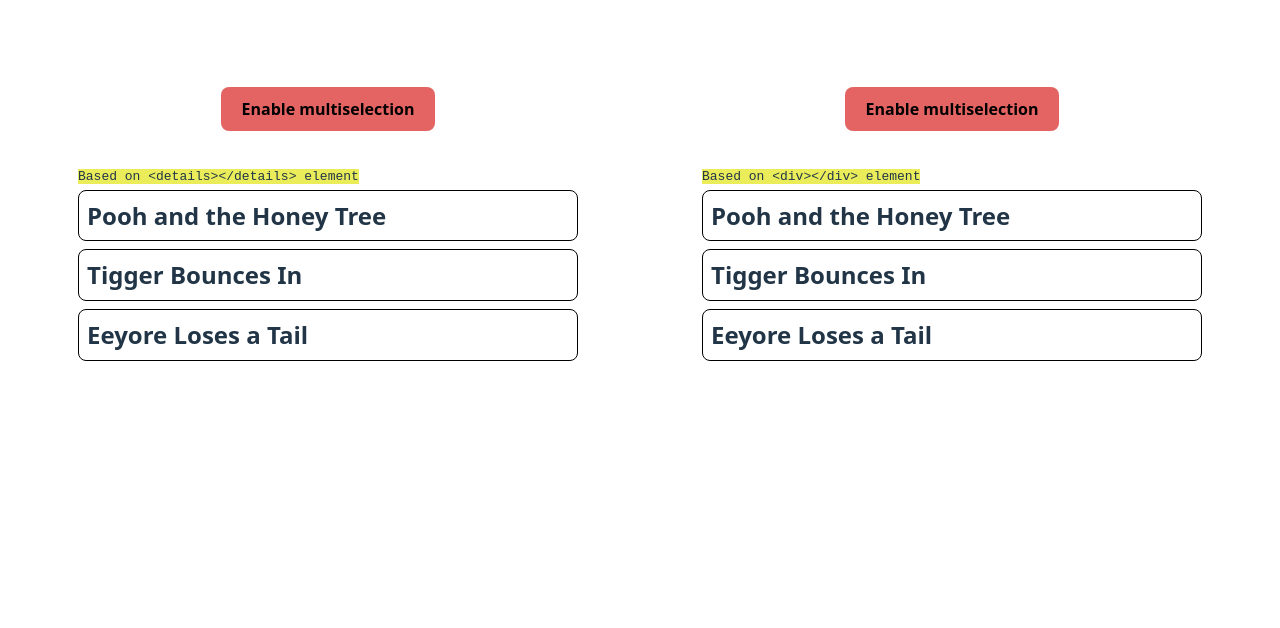
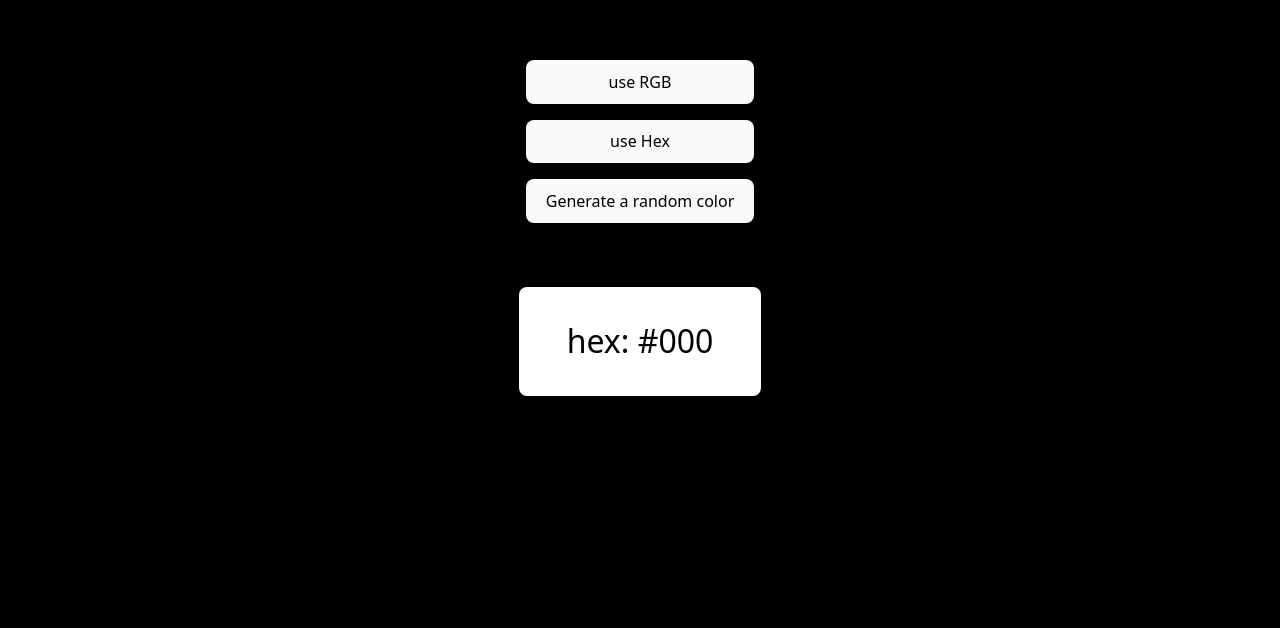
Before and after one commit to Jo-Ry/25-small-react-projects-WIP, a React (Vite) app: page / in a window 1280 px wide. Shown: the part 172-800 px from the top of the page. Built offline with nearby package versions, Linux system fonts and the light colour scheme.

Commit message:
project-2 = create a random color generator that can be switched between 'hex' or 'rgb'

```diff
--- a/src/App.scss
+++ b/src/App.scss
@@ -2,6 +2,7 @@
   Import projects here
 */
 @use './project-1/_accordion';
+@use './project-2/randomColorGenerator';
 
 
 /*
--- a/src/App.tsx
+++ b/src/App.tsx
@@ -1,10 +1,12 @@
 import './App.scss'
 import Accordion from './project-1/Accordion';
+import RandomColorGenerator from './project-2/RandomColorGenerator';
 
 function App() {
 
   return (
     <>
+      <RandomColorGenerator/>
       <Accordion/>
     </>
   )
--- /dev/null
+++ b/src/project-2/RandomColorGenerator.tsx
@@ -0,0 +1,129 @@
+import { useState } from 'react';
+import ComponentWrapper from '../components/ComponentWrapper';
+
+const RandomColorGenerator = () => {
+    const [color, setcolor] = useState('#000');
+    const [colorType, setcolorType] = useState<'hex' | 'rgb'>('hex');
+
+    /**
+     * Generates a random integer between 0 (inclusive) and the specified length (exclusive).
+     */
+    const rand = (length: number) => {
+        return Math.floor(Math.random() * length);
+    };
+
+    /**
+     * Generates a random RGB color string and sets it to the state.
+     * The color is in the format `rgb(r, g, b)` where `r`, `g`, and `b`
+     * are random integers between 0 and 255.
+     */
+    const generateRandomRGBColor = () => {
+        setcolor(`rgb( ${rand(255)}, ${rand(255)}, ${rand(255)} )`);
+    };
+
+    /**
+     * Generates a random HEX color code and sets it to the state.
+     *
+     * The function creates a HEX color code by randomly selecting characters
+     * from a predefined array of hexadecimal characters. It loops six times
+     * to generate a six-character HEX code, then sets the state with the
+     * generated color code prefixed with '#'.
+     */
+    const generateRandomHEXColor = () => {
+        let hex: string = '';
+
+        const hexCHarArray = ['a', 'b', 'c', 'd', 'e', 'f', 'g', '1', '2', '3', '4', '5', '6', '7', '8', '9'];
+
+        // loop truogh 6 times when adding a character to the he string
+        for (let i = 0; i < 6; i++) {
+            const char = hexCHarArray[rand(i)];
+            hex += char;
+        }
+
+        setcolor('#' + hex);
+    };
+
+    return (
+        <ComponentWrapper
+            view="viewport"
+            style={{
+                backgroundColor: color,
+            }}
+        >
+            <div className="random-color">
+                <div className="random-color__buttons">
+                    <button
+                        onClick={() => {
+                            if (colorType !== 'rgb') {
+                                setcolor(hexToRgb(color));
+                            }
+                            setcolorType('rgb');
+                        }}
+                    >
+                        use RGB
+                    </button>
+                    <button
+                        onClick={() => {
+                            if (colorType !== 'hex') {
+                                setcolor(rgbToHex(color));
+                            }
+                            setcolorType('hex');
+                        }}
+                    >
+                        use Hex
+                    </button>
+                    <button
+                        onClick={() =>
+                            colorType === 'hex' ? generateRandomHEXColor() : generateRandomRGBColor()
+                        }
+                    >
+                        Generate a random color
+                    </button>
+                </div>
+                <div className="random-color__name">
+                    <p>
+                        {colorType === 'hex' && 'hex:'} {color}
+                    </p>
+                </div>
+            </div>
+        </ComponentWrapper>
+    );
+};
+
+export default RandomColorGenerator;
+
+/**
+ * Converts a HEX color code to an RGB color string.
+ *
+ * @param {string} hex - The HEX color code to convert.
+ * @returns {string} The RGB color string in the format `rgb(r, g, b)`.
+ */
+const hexToRgb = (hex: string): string => {
+    // Remove the hash at the start if it's there
+    hex = hex.replace(/^#/, '');
+
+    // Parse the r, g, b values
+    const bigint = parseInt(hex, 16);
+    const r = (bigint >> 16) & 255;
+    const g = (bigint >> 8) & 255;
+    const b = bigint & 255;
+
+    return `rgb(${r}, ${g}, ${b})`;
+};
+
+/**
+ * Converts an RGB color string to a HEX color code.
+ *
+ * @param {string} rgb - The RGB color string to convert.
+ * @returns {string} The HEX color code.
+ */
+const rgbToHex = (rgb: string): string => {
+    const result = rgb.match(/\d+/g);
+    if (!result) return '#000000';
+
+    const r = parseInt(result[0]).toString(16).padStart(2, '0');
+    const g = parseInt(result[1]).toString(16).padStart(2, '0');
+    const b = parseInt(result[2]).toString(16).padStart(2, '0');
+
+    return `#${r}${g}${b}`;
+};
--- /dev/null
+++ b/src/project-2/_randomColorGenerator.scss
@@ -0,0 +1,21 @@
+.random-color {
+    display: flex;
+    flex-direction: column;
+    gap: 4rem;
+    align-items: center;
+
+    &__buttons {
+        display: grid;
+        gap: 1rem;
+    }
+    &__name {
+        background-color: white;
+        border-radius: .5rem;
+        padding: 2rem 3rem;
+
+        p {
+            color: black;
+            font-size: clamp(1rem, 5vw, 2rem);
+        }
+    }
+}
```
